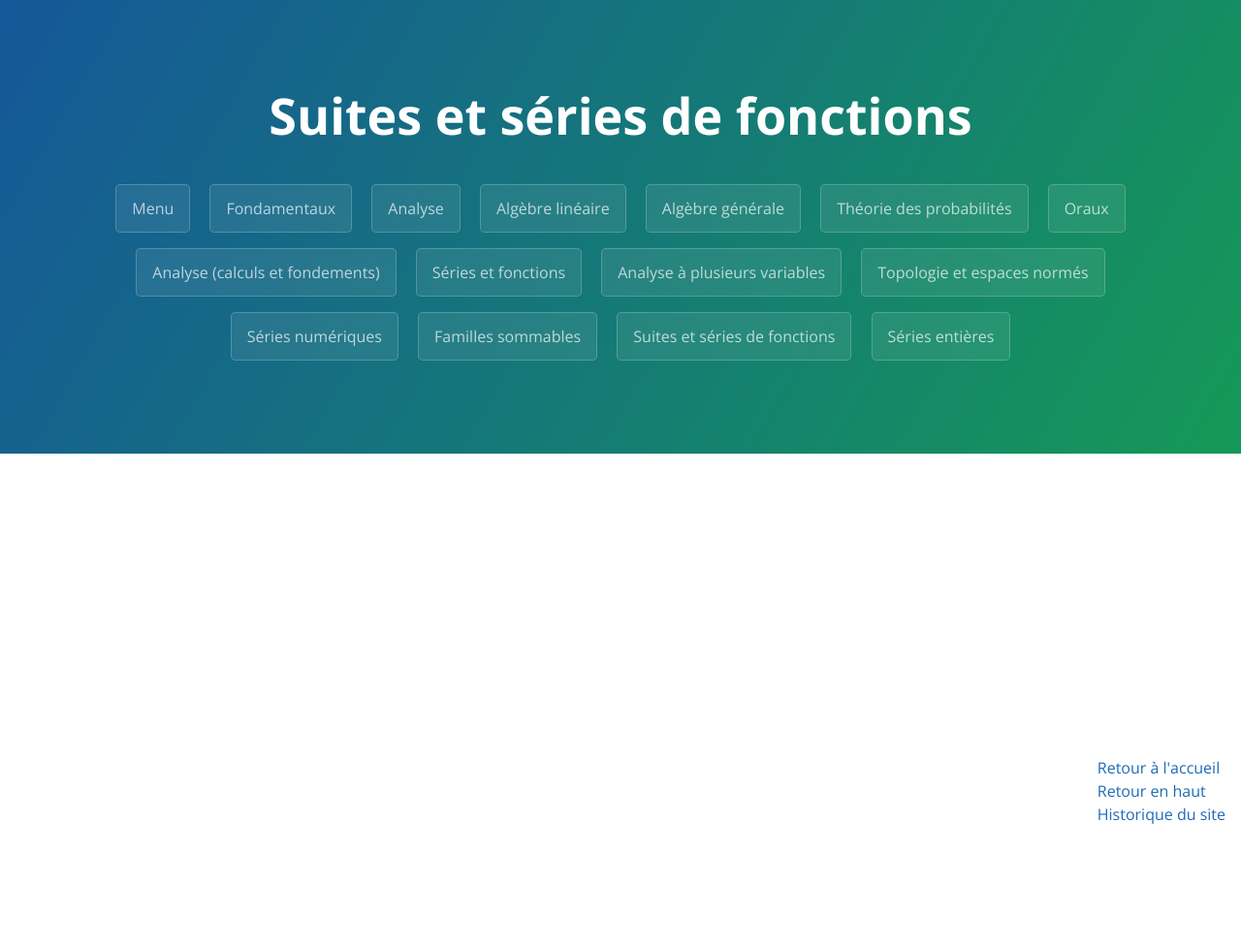
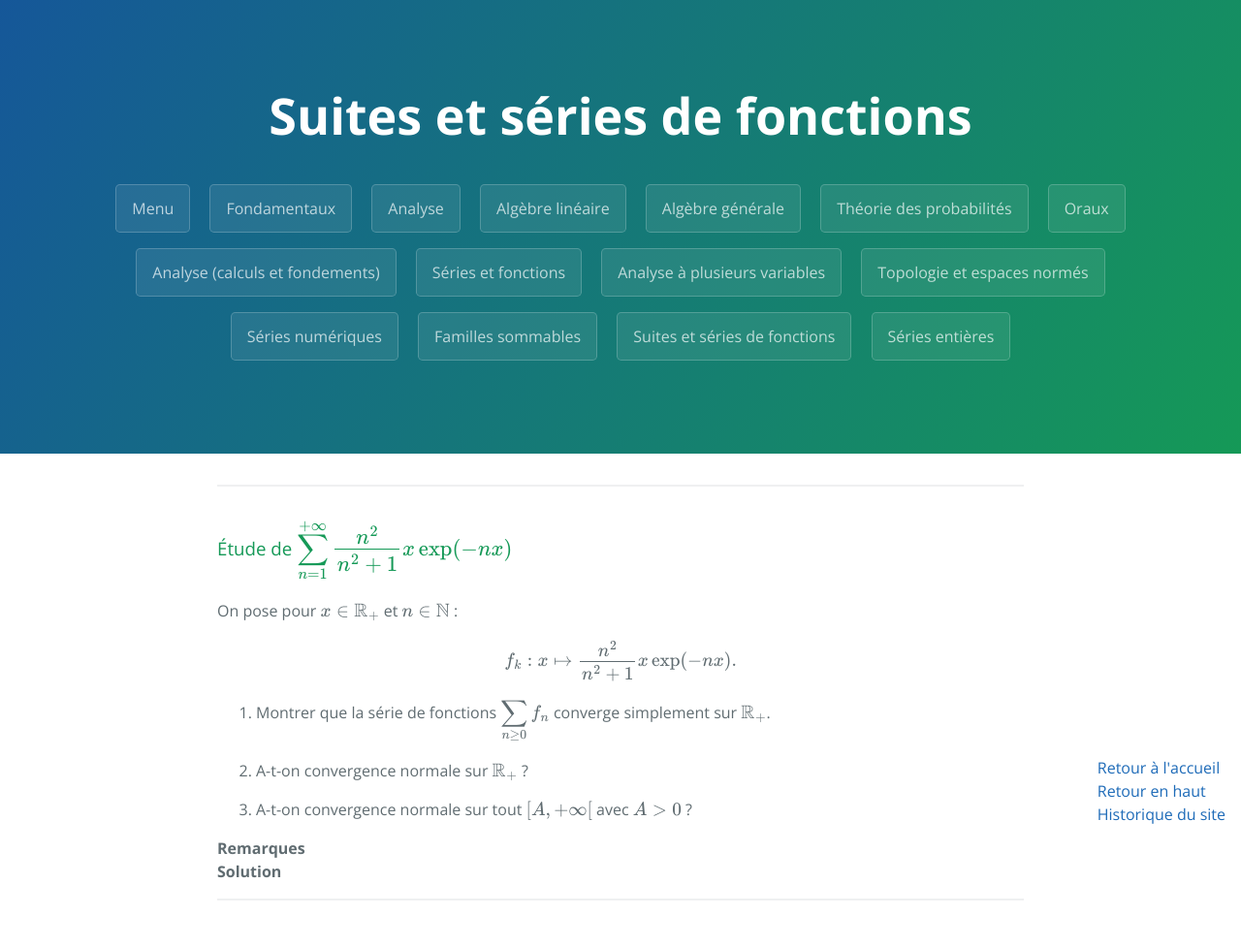
Before and after one commit to WingVee/wingvee.github.io, a Jekyll site: the page built from _pages/suites-et-series-fonctions.md, in a window 1280 px wide. Shown: the whole page at 97% size. Built offline with Jekyll 4.4.1, drawn with Linux system fonts in a browser that asks for light colours; formulas are drawn with MathJax 3; the repository's description, which GitHub fills in, is left out; before the commit the page ends 900 px from its top, so only the background shows below that.

Commit message:
suites-et-series-de-fonctions#etude-serie-fonctions-1

```diff
--- a/_pages/suites-et-series-fonctions.md
+++ b/_pages/suites-et-series-fonctions.md
@@ -5,3 +5,54 @@ permalink: suites-et-series-de-fonctions
 redirect_from:
   - suites-et-séries-de-fonctions
 ---
+
+---
+
+<h3 id="etude-serie-fonctions-1">
+  <a href="#etude-serie-fonctions-1" class="header">
+  Étude de $\displaystyle \sum_{n=1}^{+\infty} \frac{n^2}{n^2+1} x \exp(-nx)$</a>
+</h3>
+
+On pose pour $x\in\mathbb R_+$ et $n\in\mathbb N$ :
+
+$$f_k: x\mapsto \frac{n^2}{n^2+1} x \exp(-nx).$$
+
+1. Montrer que la série de fonctions $\displaystyle \sum_{n\geq 0} f_n$ converge simplement sur $\mathbb R_+$.
+
+2. A-t-on convergence normale sur $\mathbb R_+$ ?
+
+3. A-t-on convergence normale sur tout $[A,+\infty[$ avec $A>0$ ?
+
+<details>
+  <summary><b>Remarques</b></summary>
+    Cet exercice semblerait avoir été donné à l'oral PSI CCINP 2022 (voir <a href="https://beos.prepas.org/sujet.php?id=8252" target="_blank">BEOS 8252</a>).<br>
+    J'ai rajouté la question 3.
+</details>
+
+<details>
+  <summary><b>Solution</b></summary>
+    <ol>
+      <li>
+        Par croissances comparées, on a pour tout $x\in\mathbb R_+$ :
+        $$|n^2 f_n(x)|\leq n^2 x \exp(-nx)\xrightarrow[n\to+\infty]{}0.$$
+        Donc la série numérique $\displaystyle \sum_{n\geq 0} f_n(x)$ converge pour tout $x\in\mathbb R_+$, d'où la convergence simple de la série de fonctions $\displaystyle \sum_{n\geq 0} f_n$ sur $\mathbb R_+$.
+      </li>
+      <li>
+        On a
+        $$f_n'(x) = \frac{n^2}{n^2+1}\left(1-nx\right)\exp(-nx).$$
+        Donc $\displaystyle\ f_n'(x)\leq 0 \iff x\geq\frac{1}{n}$.<br>
+        Puisque $\ f_n(x)\geq 0$ pour tout $x\in\mathbb R_+$, $f_n$ atteint son maximum en $\displaystyle x = \frac{1}{n}$ et on a
+        $$\Vert f_n\Vert_{\infty} = \sup_{x\in\mathbb R_+} |f_n(x)| = f_n\left(\frac{1}{n}\right) = \frac{n}{n^2+1}\frac{1}{e} \sim \frac{1}{en}$$
+        qui est un terme général de série divergente.<br>
+        Donc la série de fonctions $\displaystyle \sum_{n\geq 0} f_n$ ne converge pas normalement sur $\mathbb R_+$.
+      </li>
+      <li>
+        Lorsque $\displaystyle n\geq \frac1A$, $f_n$ est décroissante sur $[A,+\infty[$ et on a alors
+        $$\sup_{x\in[A,+\infty[} |f_n(x)| = f_n(A) = \frac{n^2}{n^2+1}A\exp(-nA) \sim A\exp(-nA)$$
+        terme général d'une série convergente.<br>
+        Donc la série de fonctions $\displaystyle \sum_{n\geq 0} f_n$ converge normalement sur tout $[A,+\infty[$ avec $A>0$.
+      </li>
+    </ol>
+</details>
+
+---
```
Also changed, not shown: _pages/historique.md (+4 -0 lines), _pages/oraux-pc.md (+12 -0 lines).
